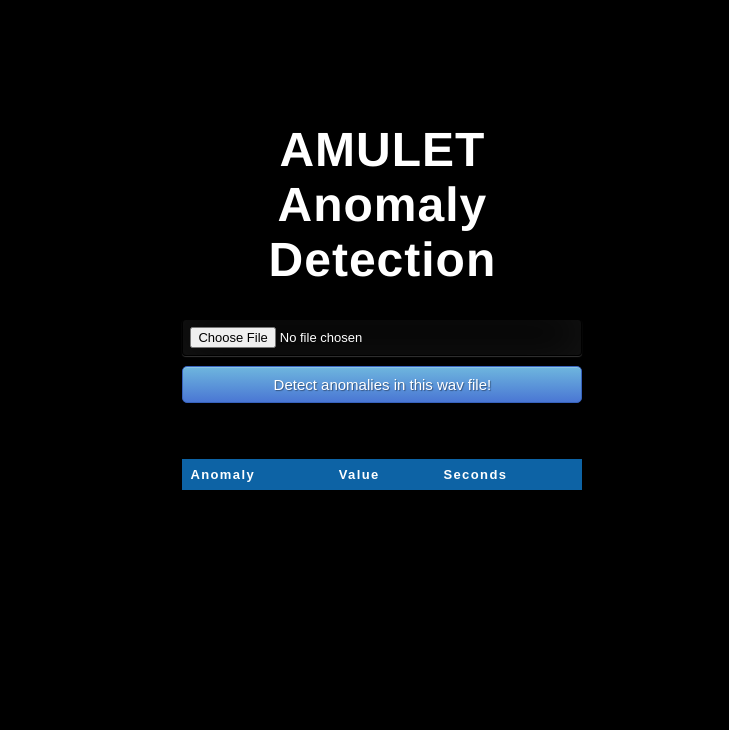
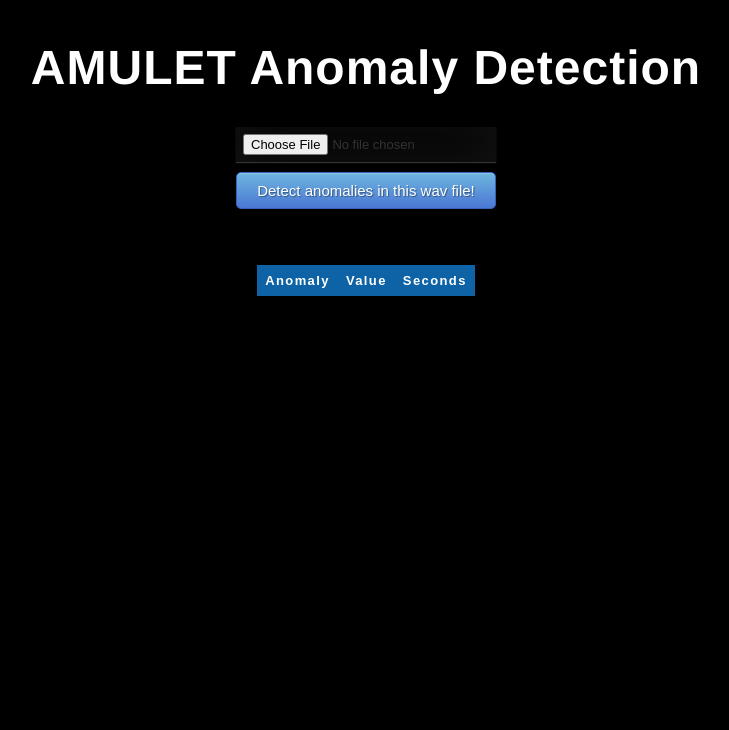
Before and after one commit to petrokvitka/amulet_anomaly_detection, a Flask app: page / in a window 1280 px wide. Shown: the top 730 px of the page, without its empty margins (282-1011 px from the left). Run offline with Flask 2, Linux system fonts and the light colour scheme; lists and menus that the app fills with data are empty; parts of the project's set-up code (start-up, migrations or seed data) failed here and were passed over.

Commit message:
at least now the features are shown under the interactive part

```diff
--- a/static/css/style.css
+++ b/static/css/style.css
@@ -31,12 +31,21 @@ body {
 
 }
 .login {
-	position: absolute;
-	top: 30%;
-	left: 48%;
-	margin: -150px 0 0 -150px;
-	width: 400px;
-	height: 400px;
+	/*position: absolute;*/
+	/*top: 10%;
+	left: 40%;
+	margin: 10px 0 0 10px;
+	width: 400px;*/
+	/*height: 400px;*/
+	bottom: 0;
+	top: 0;
+	left: 0;
+	right: 0;
+	display: flex;
+	justify-content: center;
+	align-items: center;
+	flex-direction: column;
+	text-align: center;
 }
 
 .login h1 { color: #fff; text-shadow: 0 0 10px rgba(0,0,0,0.3); letter-spacing:1px; text-align:center; }
@@ -44,15 +53,12 @@ body {
 input {
 	width: 100%;
 	margin-bottom: 10px;
-	background: rgba(0,0,0,0.3);
+	background: rgba(0,0,0,0.01);
 	border: none;
 	outline: none;
 	padding: 7px;
 	font-size: 13px;
-	color: #fff;
-	text-shadow: 1px 1px 1px rgba(0,0,0,0.3);
-	border: 1px solid rgba(0,0,0,0.3);
-	border-radius: 4px;
+	color: #black;
 	box-shadow: inset 0 -5px 45px rgba(100,100,100,0.2), 0 1px 1px rgba(255,255,255,0.2);
 	-webkit-transition: box-shadow .5s ease;
 	-moz-transition: box-shadow .5s ease;
```
Also changed, not shown: other parts of static/css/style.css (+68 -2 lines).
